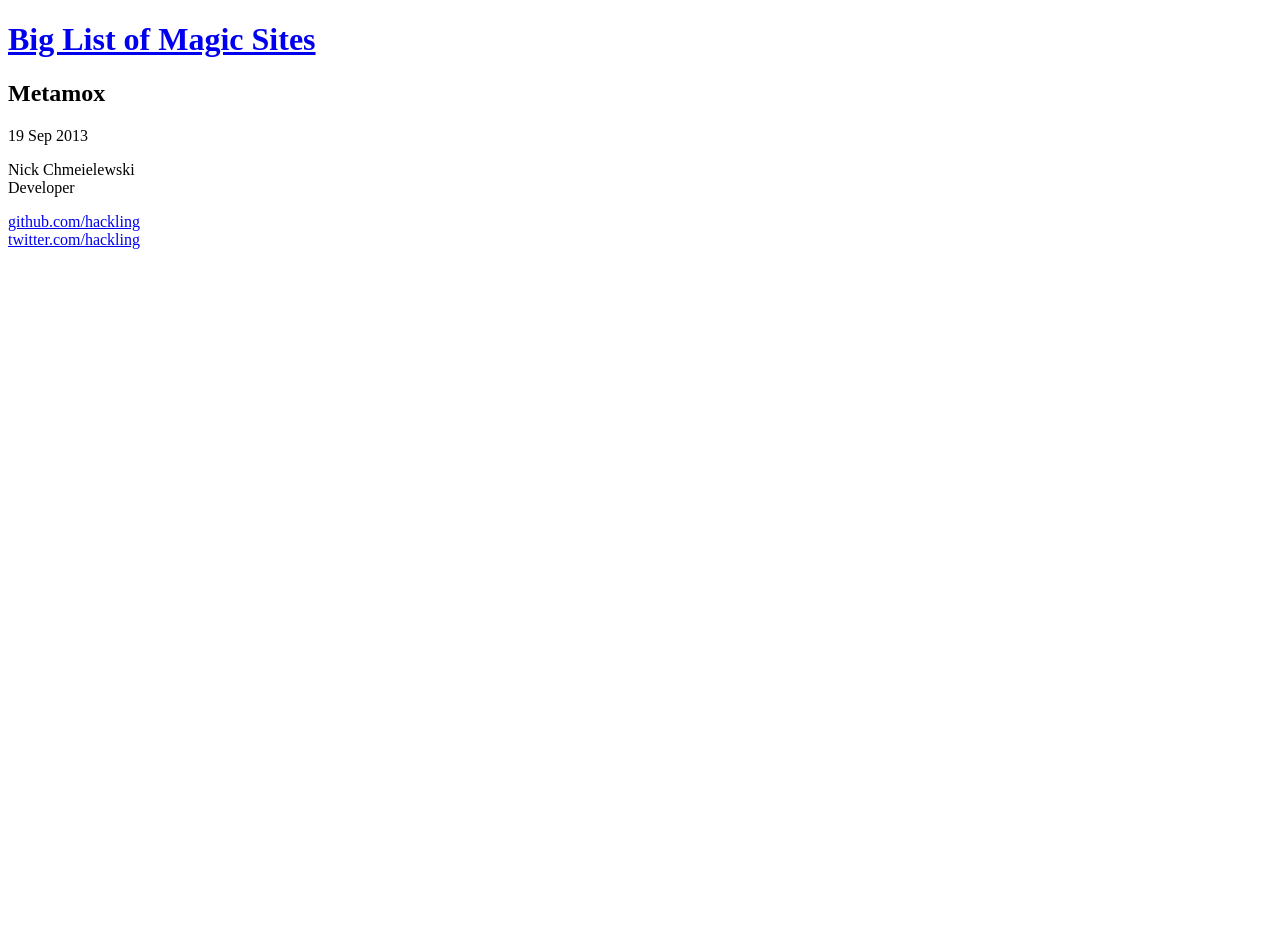
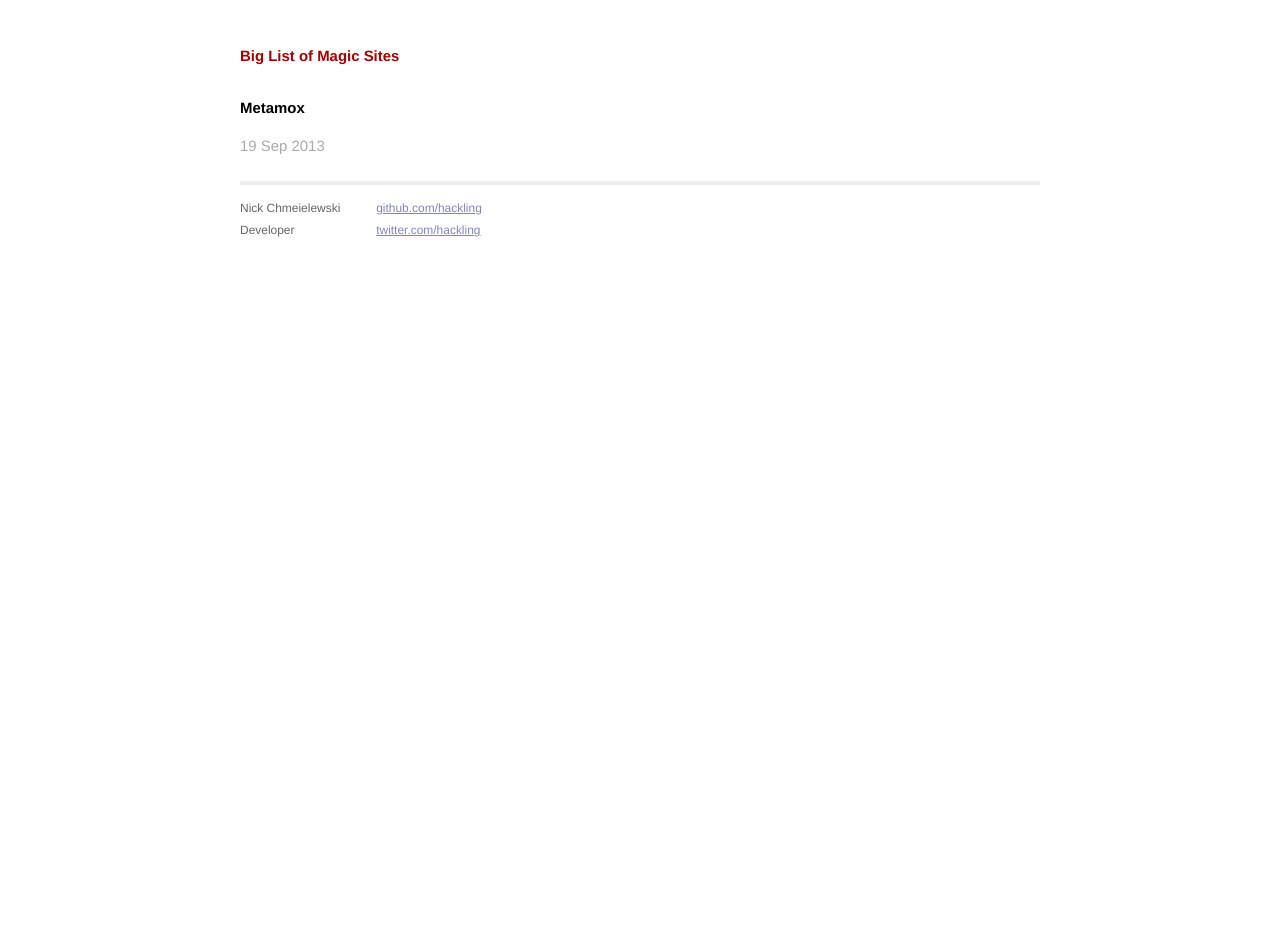
Before and after one commit to hackling/BLOMS, a Jekyll site: the page built from _posts/2013-09-20-metamox.markdown, in a window 1280 px wide. Built offline with Jekyll 4.4.1, drawn with Linux system fonts in a browser that asks for light colours; nearby versions of some CDN libraries; library files that are not in the unit come from our copies; before the commit the page ends 900 px from its top, so only the background shows below that.

Commit message:
Hardcode in repo name

```diff
--- a/_layouts/default.html
+++ b/_layouts/default.html
@@ -5,8 +5,8 @@
     <meta http-equiv="X-UA-Compatible" content="IE=edge,chrome=1">
     <title>{{ page.title }}</title>
     <meta name="viewport" content="width=device-width">
-    <link rel="stylesheet" href="css/main.css">
-    <link rel="stylesheet" href="css/tipsy.css" type="text/css" />
+    <link rel="stylesheet" href="/BLOMS/css/main.css">
+    <link rel="stylesheet" href="/BLOMS/css/tipsy.css" type="text/css" />
 
     <script type="text/javascript" src="javascript/jquery-2.0.2.js"></script>
     <script type="text/javascript" src="javascript/jquery.tipsy.js"></script>
```
